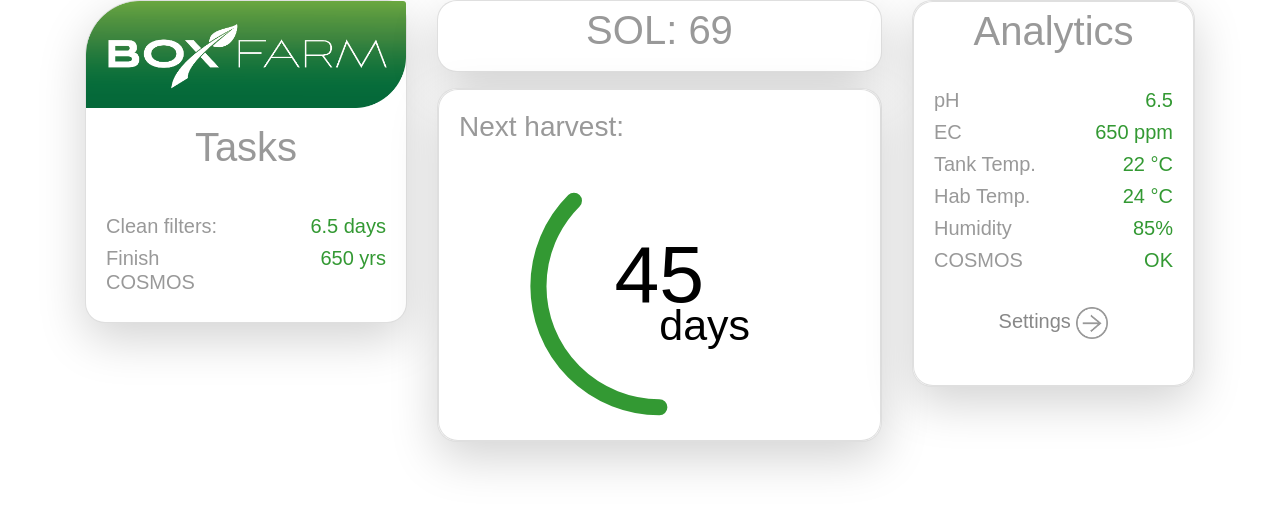
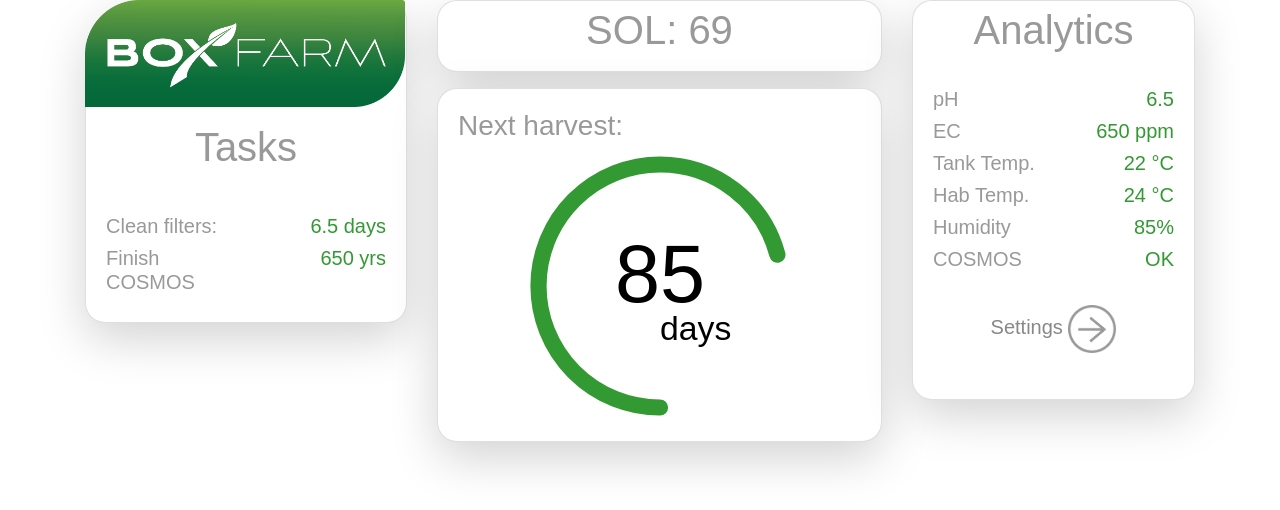
Before and after one commit to jamesthesken/boxfarm, a Node server app: page / in a window 1280 px wide. Shown: the part 20-530 px from the top of the page. Run offline with Node 20, Linux system fonts and the light colour scheme; some libraries are stand-ins or nearby versions; some web fonts are replaced.

Commit message:
Box Farm GUI v0.5.4
Update layout and fix animations.

Changes:
+ Layout fixes, such as adjusting margins. Removed duplicate divs.
+ The harvest circular progress bar uses an exponential interpolation
  function for more organic animations.
+ style: Updated CSS rules.

Added:

Removed:

Issues:
+ Download copies of required libraries to the server.

```diff
--- a/gui/public/index.html
+++ b/gui/public/index.html
@@ -35,7 +35,7 @@
   <div class="row">
     <div class="col">
       <div class="card box box-main shadow-lg mb-3">
-        <img src="box-farm-logo.png" class="card-img-top" alt="...">
+        <img src="box-farm-logo.png" class="card-img-top" alt="Box Farm" style="position: relative; left: -1px; top: -1px;">
         <h1 class="left-card text-center" style="padding: 15px;"> Tasks </h1>
         <div class="card-body text-center">
           <div class="row">
@@ -53,31 +53,28 @@
       </div>
     </div> <!-- left panel -->
     <div class="col-sm-5">
-      <div class="card mb-3 shadow-lg" style="border-radius:20px;">
+      <div class="card mb-3 box shadow-lg">
         <h1 class="card-title card-titles"> SOL: 69 </h1> <!-- CHANGE THIS WHEN FUNCTIONAL -->
       </div>
-      <div class="card mb-3 shadow-lg" style="border-radius:20px;">
-        <div class="card box"  style="border-radius:20px;">
-          <div class="card-body"  style="border-radius:20px;">
+      <div class="card mb-3 box shadow-lg">
+        <div class="card-body">
           <h3 class="content text-left"> Next harvest:</h3>
           <svg  class="content progress-container" viewBox="0 0 200 200">
             <g id="">
-                  <circle class="progress" id="two" cx="100" cy="100" r="90px" stroke-dasharray="0,20000" />
+              <circle class="progress" id="two" cx="100" cy="100" r="90" stroke-dasharray="0,20000" />
               <text class="countdown" id="percent-two" text-anchor="middle" x="100" y="112" style="font-size: 60px;"> 0 </text>
-                  <text text-anchor="top" x="100" y="140" class="countdown" > days </text>
+              <text text-anchor="top" x="100" y="140" class="countdown" style="font-size: 25px;"> days </text>
             </g>
           </svg>
         </div>
       </div>
-      </div>
     </div> <!-- center  panel -->
     <div class="col">
-      <div class="card shadow-lg mb-3"  style="border-radius:20px;">
-        <div class="card box"  style="border-radius:20px;">
+      <div class="card box shadow-lg mb-3">
         <h1 class="card-titles"> Analytics </h1>
-          <div class="card-body container-fluid">
+        <div class="card-body">
           <div class="row">
-              <div class="col text-left content">
+            <div class="col-6 text-left content">
               <h5 class="content">pH</h5>
               <h5 class="content">EC</h5>
               <h5 class="content">Tank Temp.</h5>
@@ -85,7 +82,7 @@
               <h5 class="content">Humidity</h5>
               <h5 class="content">COSMOS</h5>
             </div>
-              <div class="col text-right content">
+            <div class="col-6 text-right content">
               <h5 class="data">6.5</h5>
               <h5 class="data">650 ppm</h5>
               <h5 class="data">22 &deg;C</h5>
@@ -98,11 +95,10 @@
           <div class="card-body d-flex flex-column">
             <a href="settings.html"  class="btn button-text" role="button">
               Settings
-                <img src="arrow-icon.png" class="settings-button">
+              <img src="arrow-icon.png" class="arrow-button">
             </a>
           </div>
 
-          </div>
         </div>
       </div>
     </div> <!-- right panel -->
@@ -119,7 +115,8 @@
 
     // Set the remaining harvest day to 30.
     // Will be applied way before the animation shows its first frame.
-    harvestProgress.setCurrent( 45 );
+    harvestProgress.setTarget( 120 );
+    harvestProgress.setCurrent( 85 );
   </script>
 </body>
 </html>
--- a/gui/public/style.css
+++ b/gui/public/style.css
@@ -159,8 +159,8 @@ body{
 }
 
 /* Could be used for any arrow icons, in general. */
-.settings-button{
-  height: 32px;
+.arrow-button{
+  height: 48px;
 }
 
 .button-text {
--- a/gui/settings.json
+++ b/gui/settings.json
@@ -1 +1 @@
-{"pumpCycles":[{"startTime":"11:30","endTime":"12:30"}],"lightCycles":[{"startTime":"05:00","endTime":"09:00"}]}
+{"pumpCycles":[{"startTime":"09:00","endTime":"10:00"}],"lightCycles":[{"startTime":"06:00","endTime":"09:00"}]}
--- a/gui/webserver.js
+++ b/gui/webserver.js
@@ -6,6 +6,9 @@
  * @author Control Subsystem
  * @copyright 2018-2019
  */
+
+const SETTINGS_PATH = __dirname + '/';
+const SETTINGS_FILE = 'settings.json';
 
 const url  = require('url'),
       sys  = require('util'), // From "sys".
@@ -54,7 +57,7 @@ app.post(
   '/load',
   ( req, res ) => {
     fs.readFile(
-      'settings.json',
+      SETTINGS_PATH + SETTINGS_FILE,
       ( err, data ) => {
         if( err ) {
           // Warning: Stops the server.
@@ -77,7 +80,7 @@ app.post(
 
     // Write the JSON string that was sent over to the settings file.
     fs.writeFile(
-      'settings.json',
+      SETTINGS_PATH + SETTINGS_FILE,
       req.body.settingsJSON,
       err => {
         if( err ) {
```
Also changed, not shown: gui/public/ui_logic.js (+59 -4 lines). Lines whose indentation alone changed are shown as unchanged.
